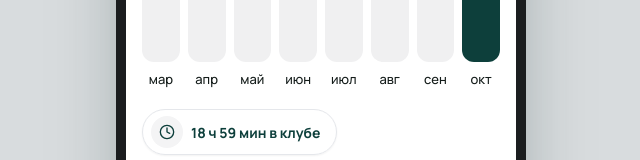
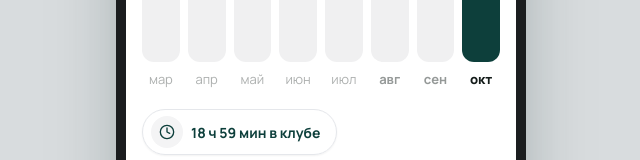
Before and after one commit to Nikita-2406/DDX, a React (Vite) app: page /#/visits in a window 1280 px wide. Shown: the part 390-550 px from the top of the page, without its empty margins (319-959 px from the left). Built offline with nearby package versions, Linux system fonts and the light colour scheme.

Commit message:
feat: switch visit history months by clicking chart labels

```diff
--- a/src/components/charts/VisitsChart.tsx
+++ b/src/components/charts/VisitsChart.tsx
@@ -3,10 +3,13 @@ interface Props {
   values: number[];
   /** Индекс текущего месяца — тёмный столбец с бейджем-значением */
   currentIndex: number;
+  /** Индексы месяцев, доступные для переключения кликом по подписи */
+  selectable?: number[];
+  onSelectMonth?: (index: number) => void;
 }
 
 /** График посещений по месяцам: столбцы на div, бейдж над текущим. */
-export function VisitsChart({ labels, values, currentIndex }: Props) {
+export function VisitsChart({ labels, values, currentIndex, selectable, onSelectMonth }: Props) {
   const max = Math.max(...values, 1);
   return (
     <div>
@@ -29,11 +32,28 @@ export function VisitsChart({ labels, values, currentIndex }: Props) {
         })}
       </div>
       <div className="flex gap-2 mt-2">
-        {labels.map((l) => (
-          <span key={l} className="flex-1 text-center text-[13px] font-medium text-heading">
-            {l}
-          </span>
-        ))}
+        {labels.map((l, i) => {
+          const clickable = selectable?.includes(i) && !!onSelectMonth;
+          const active = i === currentIndex;
+          if (!clickable) {
+            return (
+              <span key={l} className="flex-1 text-center text-[13px] text-heading/35">
+                {l}
+              </span>
+            );
+          }
+          return (
+            <button
+              key={l}
+              onClick={() => onSelectMonth?.(i)}
+              className={`flex-1 text-center text-[13px] transition-opacity ${
+                active ? 'text-heading font-extrabold' : 'text-heading/45 font-bold active:opacity-100'
+              }`}
+            >
+              {l}
+            </button>
+          );
+        })}
       </div>
     </div>
   );
--- a/src/pages/VisitsPage.tsx
+++ b/src/pages/VisitsPage.tsx
@@ -10,6 +10,9 @@ type MonthKey = 'oct' | 'sep' | 'aug';
 
 /** Хронологический порядок для стрелок-переключателей: старые месяцы слева. */
 const MONTH_ORDER: MonthKey[] = ['aug', 'sep', 'oct'];
+
+/** Индексы месяцев на графике (мар=0 … окт=7), доступные для переключения кликом. */
+const MONTH_BY_CHART_INDEX: Record<number, MonthKey> = { 5: 'aug', 6: 'sep', 7: 'oct' };
 
 const MONTH_META: Record<MonthKey, { title: string; compare: string; chartIndex: number }> = {
   oct: { title: 'За октябрь', compare: 'сентябрем', chartIndex: 7 },
@@ -75,7 +78,12 @@ export default function VisitsPage() {
           >
             <ChevronLeft size={20} />
           </button>
-          <p className="text-gray-500 text-[15px]">{meta.title}</p>
+          <button
+            onClick={() => setMonthSheet(true)}
+            className="flex-1 text-center text-gray-500 text-[15px] active:opacity-60"
+          >
+            {meta.title}
+          </button>
           <button
             onClick={() => newer && setMonth(newer)}
             disabled={!newer}
@@ -101,7 +109,13 @@ export default function VisitsPage() {
         )}
 
         <div className="mt-6">
-          <VisitsChart labels={VISITS_MONTHS} values={data.values} currentIndex={meta.chartIndex} />
+          <VisitsChart
+            labels={VISITS_MONTHS}
+            values={data.values}
+            currentIndex={meta.chartIndex}
+            selectable={[5, 6, 7]}
+            onSelectMonth={(i) => setMonth(MONTH_BY_CHART_INDEX[i])}
+          />
         </div>
 
         <div className="mt-5">
```
